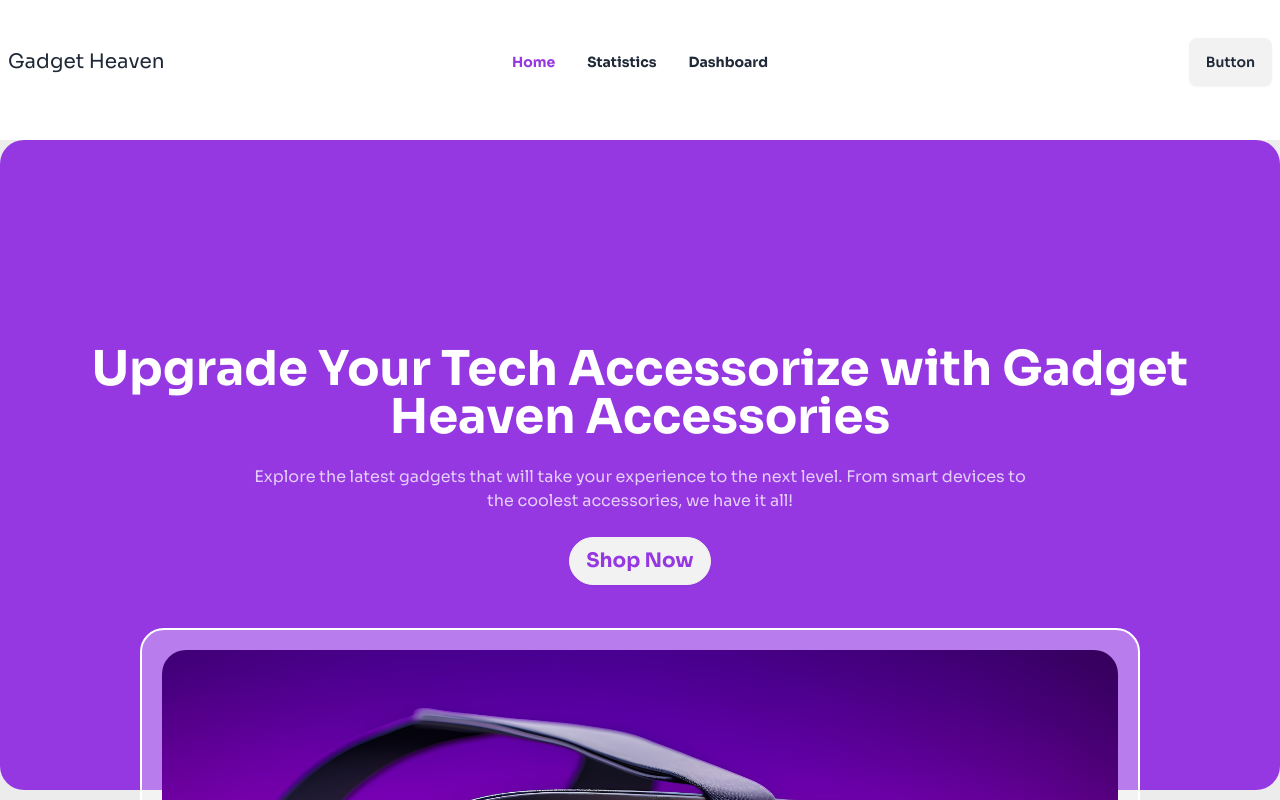
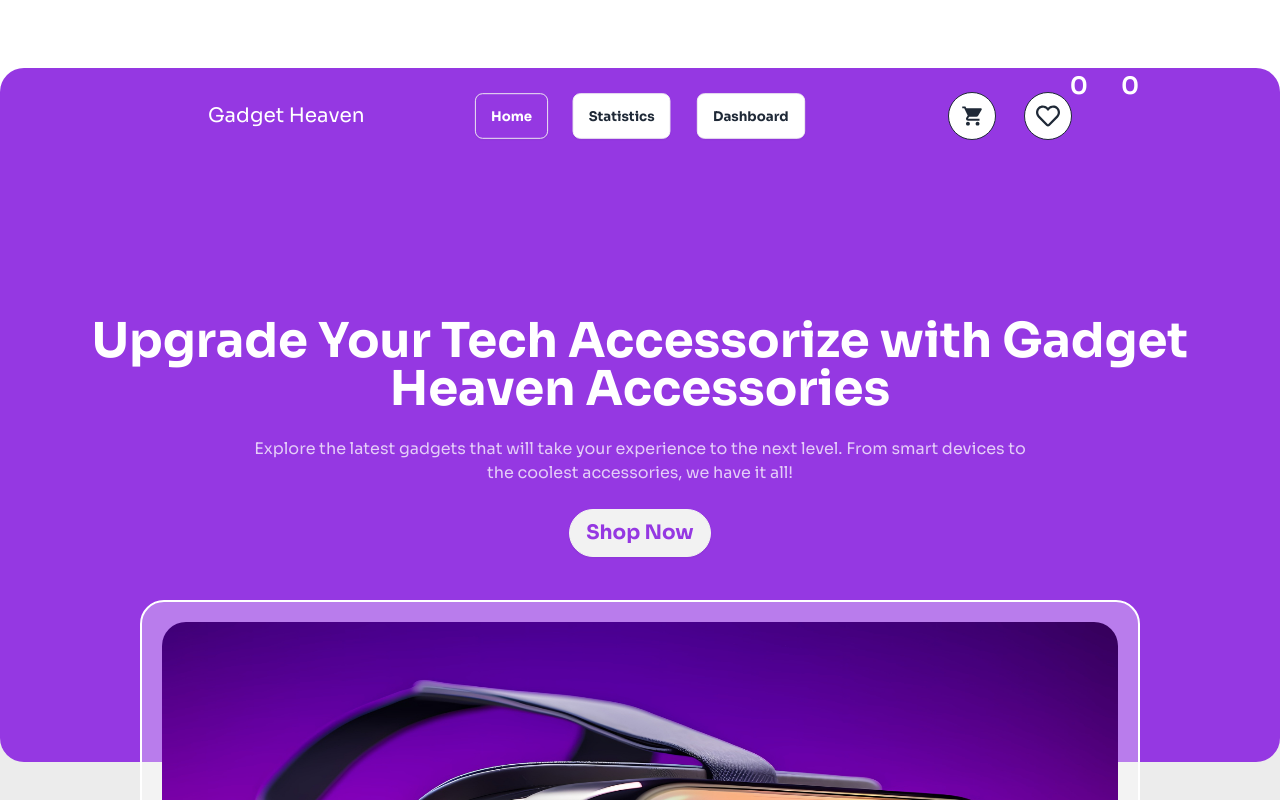
Before and after one commit to ashraful2871/Assingment--8, a React (Vite) app: page / in a window 1280 px wide. Shown: the top 800 px of the page. Built offline with nearby package versions, Linux system fonts and the light colour scheme.

Commit message:
make home page requerments navbar section when go another page then navbar will change and wishlist and add cart when then the card and heart badge indicator incrase and change some style ui

```diff
--- a/src/components/Dashboard.jsx
+++ b/src/components/Dashboard.jsx
@@ -1,20 +1,38 @@
 import { FaSortAmountUp } from "react-icons/fa";
 import { useEffect, useState } from "react";
-import { getAllCarts, removeCart } from "../utility";
+import {
+  addCarts,
+  getAllCarts,
+  getAllWishlist,
+  removeCart,
+  removeWishlist,
+} from "../utility";
 import { FaXmark } from "react-icons/fa6";
+import { IoMdCart } from "react-icons/io";
 
 const Dashboard = () => {
   const [gadget, setGadget] = useState([]);
+  const [wishGadget, setWishGadget] = useState([]);
+  const [activeTab, setActiveTab] = useState("cart");
 
   useEffect(() => {
     const cart = getAllCarts();
     setGadget(cart);
   }, []);
-
+  useEffect(() => {
+    const wishlist = getAllWishlist();
+    setWishGadget(wishlist);
+  }, []);
   const handleRemove = (id) => {
     removeCart(id);
     const cart = getAllCarts();
     setGadget(cart);
+  };
+
+  const handleRemoveWishlist = (id) => {
+    removeWishlist(id);
+    const wishlist = getAllWishlist();
+    setWishGadget(wishlist);
   };
   const handleSort = () => {
     const sort = [...gadget].sort((a, b) => b.price - a.price);
@@ -22,6 +40,13 @@ const Dashboard = () => {
   };
 
   const totalPrice = gadget.reduce((add, item) => add + item.price, 0);
+
+  const handleCart = (gadget) => {
+    addCarts(gadget);
+    const addNewCart = getAllCarts();
+    setGadget(addNewCart);
+    // setIsCart(true);
+  };
   return (
     <div className="bg-[#ECECEC] pb-96">
       <div className="bg-[#9538E2] min-h-56">
@@ -36,21 +61,39 @@ const Dashboard = () => {
           </div>
         </div>
         <div className="flex justify-center gap-5 pb-8">
-          <button className="btn font-bold text-lg bg-white text-[#9538E2] rounded-full">
-            Card <span className="text-2xl"></span>
+          <button
+            onClick={() => setActiveTab("cart")}
+            className={`btn font-bold text-lg hover:text-[#9538E2] hover:bg-white ${
+              activeTab === "cart"
+                ? "bg-white text-[#9538E2]"
+                : "  bg-[#9538E2] text-white"
+            }  rounded-full`}
+          >
+            Card
           </button>
-          <button className="btn font-bold text-lg  bg-[#9538E2] text-white hover:bg-[#9538E2] rounded-full">
-            Wishlist <span className="text-2xl"></span>
+          <button
+            onClick={() => setActiveTab("wishlist")}
+            className={`btn font-bold text-lg hover:text-[#9538E2] hover:bg-white ${
+              activeTab === "wishlist"
+                ? "  bg-white text-[#9538E2]"
+                : " bg-[#9538E2] text-white"
+            }  rounded-full`}
+          >
+            Wishlist
           </button>
         </div>
       </div>
       <div className="container mx-auto mt-12">
+        {activeTab === "cart" ? (
+          <>
             <div className="flex justify-between items-center">
               <div>
                 <h2 className="font-bold text-2xl">Cart</h2>
               </div>
               <div className="flex gap-24 items-center">
-            <h3 className="font-bold text-2xl">Total Cost: ${totalPrice}</h3>
+                <h3 className="font-bold text-2xl">
+                  Total Cost: ${totalPrice}
+                </h3>
                 <div>
                   <button
                     onClick={() => handleSort(gadget.price)}
@@ -86,7 +129,9 @@ const Dashboard = () => {
                       {gadget.product_title}
                     </h2>
                     <p className="font-light text-lg">{gadget.description}</p>
-                <p className="font-semibold text-xl">Price: ${gadget.price}</p>
+                    <p className="font-semibold text-xl">
+                      Price: ${gadget.price}
+                    </p>
                   </div>
                   <div className="absolute -right-5 -top-4">
                     <button
@@ -99,6 +144,53 @@ const Dashboard = () => {
                 </div>
               ))}
             </div>
+          </>
+        ) : (
+          <div>
+            {wishGadget.map((gadget, idx) => (
+              <div
+                key={idx}
+                className="bg-white flex gap-8 p-5 rounded-3xl mt-8 relative"
+              >
+                <div className="w-52">
+                  <img
+                    className="w-full rounded-2xl"
+                    src={gadget.product_image}
+                    alt=""
+                  />
+                </div>
+                <div className="space-y-6">
+                  <h2 className="font-semibold text-2xl">
+                    {gadget.product_title}
+                  </h2>
+                  <p className="font-light text-lg">{gadget.description}</p>
+                  <p className="font-semibold text-xl">
+                    Price: ${gadget.price}
+                  </p>
+                  <div>
+                    <button
+                      onClick={() => handleCart(gadget)}
+                      className="btn font-bold text-lg bg-[#9538E2] text-white hover:bg-[#9538E2] rounded-full"
+                    >
+                      Add to Card{" "}
+                      <span className="text-2xl">
+                        <IoMdCart />
+                      </span>
+                    </button>
+                  </div>
+                </div>
+                <div className="absolute -right-5 -top-4">
+                  <button
+                    onClick={() => handleRemoveWishlist(gadget.id)}
+                    className="btn-circle btn btn-outline hover:bg-[#9538E2] text-red-500 text-4xl"
+                  >
+                    <FaXmark />
+                  </button>
+                </div>
+              </div>
+            ))}
+          </div>
+        )}
       </div>
     </div>
   );
--- a/src/components/GadgetDetails.jsx
+++ b/src/components/GadgetDetails.jsx
@@ -1,15 +1,18 @@
+/* eslint-disable no-unused-vars */
 import { useEffect, useState } from "react";
 import { CiStar } from "react-icons/ci";
 import { FaRegHeart } from "react-icons/fa";
 import { IoMdCart } from "react-icons/io";
 import { useLoaderData, useParams } from "react-router-dom";
-import { addCarts, getAllCarts } from "../utility";
+import { addCarts, addWishlist, getAllCarts, getAllWishlist } from "../utility";
 
 const GadgetDetails = () => {
   const { id } = useParams();
   const gadgetData = useLoaderData();
   const [gadget, setGadget] = useState({});
-  const [isCart, setIsCart] = useState(false);
+  const [isCart, setIsCart] = useState();
+
+  const [isWishlist, setIsWishlist] = useState(false);
 
   useEffect(() => {
     const singleGadget = gadgetData.find(
@@ -17,9 +20,14 @@ const GadgetDetails = () => {
     );
     setGadget(singleGadget);
     const cart = getAllCarts();
-    const isExist = cart.find((item) => item.id == singleGadget.id);
-    if (isExist) {
+    const isExistCart = cart.find((item) => item.id == singleGadget.id);
+    if (isExistCart) {
       setIsCart(true);
+    }
+    const wishlist = getAllWishlist();
+    const isExistWishlist = wishlist.find((item) => item.id == singleGadget.id);
+    if (isExistWishlist) {
+      setIsWishlist(true);
     }
   }, [gadgetData, id]);
   const {
@@ -34,7 +42,10 @@ const GadgetDetails = () => {
 
   const handleCart = (gadget) => {
     addCarts(gadget);
-    setIsCart(true);
+  };
+  const handleWishlist = (gadget) => {
+    addWishlist(gadget);
+    setIsWishlist(true);
   };
 
   return (
@@ -115,19 +126,22 @@ const GadgetDetails = () => {
                 />
                 <span className="ml-2">{rating}</span>
               </div>
-              <div
-                onClick={() => handleCart(gadget)}
-                disabled={isCart}
-                className="mt-5 flex gap-7"
-              >
-                <button className="btn font-bold text-lg bg-[#9538E2] text-white hover:bg-[#9538E2] rounded-full">
+              <div className="mt-5 flex gap-7">
+                <button
+                  onClick={() => handleCart(gadget)}
+                  className="btn font-bold text-lg bg-[#9538E2] text-white hover:bg-[#9538E2] rounded-full"
+                >
                   Add to Card{" "}
                   <span className="text-2xl">
                     <IoMdCart />
                   </span>
                 </button>
 
-                <button className="btn btn-circle text-3xl bg-white hover:bg-white font-bold rounded-full pr-2 p-2 border-2 border-[#11101048]">
+                <button
+                  onClick={() => handleWishlist(gadget)}
+                  disabled={isWishlist}
+                  className="btn btn-circle text-3xl bg-white hover:bg-white font-bold rounded-full pr-2 p-2 border-2 border-[#11101048]"
+                >
                   <FaRegHeart />
                 </button>
               </div>
--- a/src/components/Navbar.jsx
+++ b/src/components/Navbar.jsx
@@ -1,12 +1,41 @@
-import { Link, NavLink } from "react-router-dom";
+import { useEffect, useState } from "react";
+import { FaRegHeart } from "react-icons/fa";
+import { IoMdCart } from "react-icons/io";
+import { Link, NavLink, useLocation } from "react-router-dom";
 
 const Navbar = () => {
+  const [cartCountdown, setCartCountdown] = useState(0);
+  const [wishlistCountdown, setWishlistCountdown] = useState();
+
+  const location = useLocation();
+  const isHomePage = location.pathname === "/";
+
+  useEffect(() => {
+    const newCount = () => {
+      const GadgetsCard = JSON.parse(localStorage.getItem("gadgets")) || [];
+      const gadgetsWishlist =
+        JSON.parse(localStorage.getItem("wishlist")) || [];
+      setCartCountdown(GadgetsCard.length);
+      setWishlistCountdown(gadgetsWishlist.length);
+    };
+    newCount();
+
+    window.addEventListener("storage", newCount);
+
+    return () => {
+      window.addEventListener("storage", newCount);
+    };
+  }, [cartCountdown]);
   const links = (
     <>
       <li>
         <NavLink
           className={({ isActive }) =>
-            `font-bold ${isActive ? "text-[#9538E2]" : "hover:text-[#9538E2]"}`
+            `font-bold btn hover:bg-[#9538E2] ${
+              isActive
+                ? "text-white bg-[#9538E2]"
+                : "hover:bg-[#9538E2] hover:text-white bg-white"
+            }`
           }
           to="/"
         >
@@ -16,7 +45,11 @@ const Navbar = () => {
       <li>
         <NavLink
           className={({ isActive }) =>
-            `font-bold ${isActive ? "text-[#9538E2]" : "hover:text-[#9538E2]"}`
+            `font-bold btn hover:bg-[#9538E2] ${
+              isActive
+                ? "text-white bg-[#9538E2]"
+                : "hover:bg-[#9538E2] hover:text-white bg-white"
+            }`
           }
           to="/statistics"
         >
@@ -26,7 +59,11 @@ const Navbar = () => {
       <li>
         <NavLink
           className={({ isActive }) =>
-            `font-bold ${isActive ? "text-[#9538E2]" : "hover:text-[#9538E2]"}`
+            `font-bold btn hover:bg-[#9538E2] ${
+              isActive
+                ? "text-white bg-[#9538E2]"
+                : "hover:bg-[#9538E2] hover:text-white bg-white"
+            }`
           }
           to="/dashboard"
         >
@@ -37,7 +74,13 @@ const Navbar = () => {
   );
 
   return (
-    <div className="navbar bg-base-100 mt-7">
+    <div
+      className={`navbar mt-7 px-52 z-10 ${
+        isHomePage
+          ? "bg-[#9538E2] top-10 absolute z-50 pt-6 text-white rounded-t-3xl"
+          : "bg-white"
+      }`}
+    >
       <div className="navbar-start">
         <div className="dropdown">
           <div tabIndex={0} role="button" className="btn btn-ghost lg:hidden">
@@ -68,10 +111,38 @@ const Navbar = () => {
         </Link>
       </div>
       <div className="navbar-center hidden lg:flex">
-        <ul className="menu menu-horizontal px-1">{links}</ul>
+        <ul className="gap-5 menu-horizontal px-1">{links}</ul>
       </div>
-      <div className="navbar-end">
-        <a className="btn">Button</a>
+      <div className="navbar-end gap-7">
+        <a
+          className={`btn-circle btn-outline btn text-2xl hover:bg-[#9538E2] ${
+            isHomePage ? "bg-white" : ""
+          }`}
+        >
+          <IoMdCart />{" "}
+          <span
+            className={`absolute top-[2%] right-[15%] ${
+              isHomePage ? "text-white" : ""
+            }`}
+          >
+            {cartCountdown}
+          </span>
+        </a>
+
+        <a
+          className={`btn-circle btn-outline btn text-2xl hover:bg-[#9538E2] ${
+            isHomePage ? "bg-white" : ""
+          }`}
+        >
+          <FaRegHeart />{" "}
+          <span
+            className={`absolute top-[2%] right-[11%] ${
+              isHomePage ? "text-white" : ""
+            }`}
+          >
+            {wishlistCountdown}
+          </span>
+        </a>
       </div>
     </div>
   );
--- a/src/utility/index.js
+++ b/src/utility/index.js
@@ -1,3 +1,7 @@
+const newStorageEvent = () => {
+  window.dispatchEvent(new CustomEvent("storage"));
+};
+
 // get all gadget from local storage
 
 const getAllCarts = () => {
@@ -20,6 +24,7 @@ const addCarts = (gadget) => {
   }
   cart.push(gadget);
   localStorage.setItem("gadgets", JSON.stringify(cart));
+  newStorageEvent();
   // success toast
 };
 // remove from local storage
@@ -28,7 +33,49 @@ const removeCart = (id) => {
   const cart = getAllCarts();
   const remaining = cart.filter((gadget) => gadget.id != id);
   localStorage.setItem("gadgets", JSON.stringify(remaining));
+  newStorageEvent();
   //success toast
 };
 
-export { getAllCarts, addCarts, removeCart };
+// get all wish list from local storage
+const getAllWishlist = () => {
+  const all = localStorage.getItem("wishlist");
+  if (all) {
+    const wishlist = JSON.parse(all);
+    return wishlist;
+  } else {
+    return [];
+  }
+};
+
+//add wishlist to local storage
+
+const addWishlist = (gadget) => {
+  const wishlist = getAllWishlist();
+  const isExist = wishlist.find((item) => item.id == gadget.id);
+  if (isExist) {
+    alert("already exist");
+    return;
+  }
+  wishlist.push(gadget);
+  localStorage.setItem("wishlist", JSON.stringify(wishlist));
+  newStorageEvent();
+  // success toast
+};
+// remove from local storage
+
+const removeWishlist = (id) => {
+  const wishlist = getAllWishlist();
+  const remaining = wishlist.filter((gadget) => gadget.id != id);
+  localStorage.setItem("wishlist", JSON.stringify(remaining));
+  newStorageEvent();
+  //success toast
+};
+export {
+  getAllCarts,
+  addCarts,
+  removeCart,
+  addWishlist,
+  getAllWishlist,
+  removeWishlist,
+};
```
Lines whose indentation alone changed are shown as unchanged.
